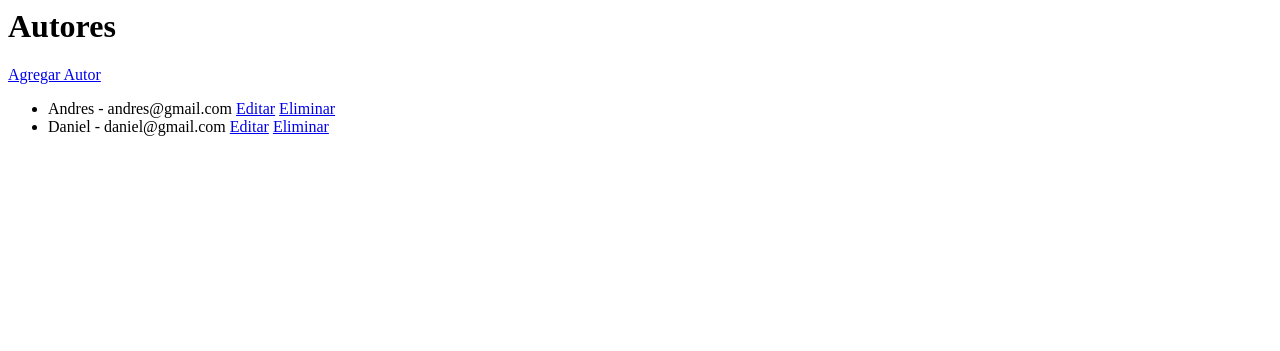
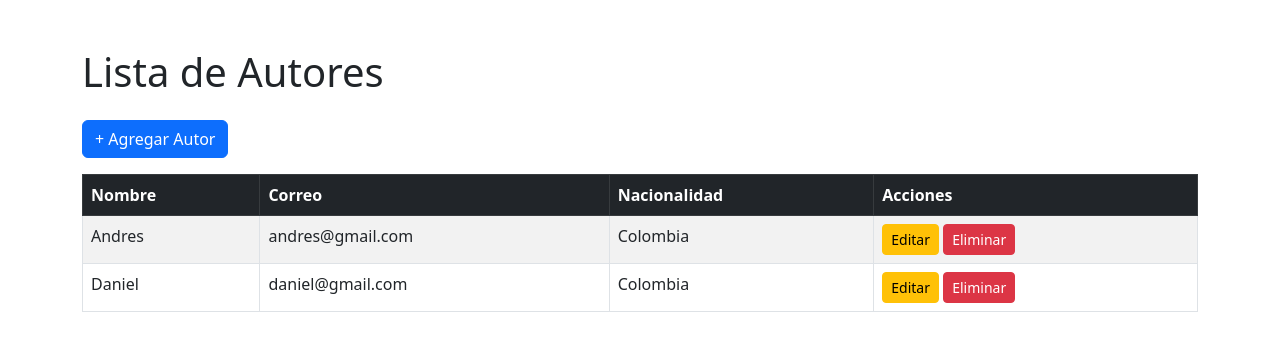
Before and after one commit to AndresRios123/proyecto-libros-django, a Django app: page /autores/ in a window 1280 px wide. Shown: the top 351 px of the page. Run offline with Django 5.2, Linux system fonts and the light colour scheme; data comes from the database, SQL or seed files in the repository; both versions use the stored data as it was after the commit.

Commit message:
se han agregado template autor y form autor

```diff
--- a/proyecto/gestion/templates/gestion/lista-autores.html
+++ b/proyecto/gestion/templates/gestion/lista-autores.html
@@ -1,10 +1,44 @@
-<h1>Autores</h1>
-<a href="{% url 'crear_autor' %}">Agregar Autor</a>
-<ul>
-{% for autor in autores %}
- <li>{{ autor.nombre }} - {{ autor.correo }}
- <a href="{% url 'editar_autor' autor.pk %}">Editar</a>
- <a href="{% url 'eliminar_autor' autor.pk %}">Eliminar</a>
- </li>
-{% endfor %}
-</ul>
+<!DOCTYPE html>
+<html>
+<head>
+    <title>Autores</title>
+    <link href="https://cdn.jsdelivr.net/npm/bootstrap@5.3.0/dist/css/bootstrap.min.css" rel="stylesheet">
+</head>
+<body class="container mt-5">
+
+    <h1 class="mb-4">Lista de Autores</h1>
+
+    <a href="{% url 'crear_autor' %}" class="btn btn-primary mb-3">
+        + Agregar Autor
+    </a>
+
+    <table class="table table-bordered table-striped">
+        <thead class="table-dark">
+            <tr>
+                <th>Nombre</th>
+                <th>Correo</th>
+                <th>Nacionalidad</th>
+                <th>Acciones</th>
+            </tr>
+        </thead>
+        <tbody>
+            {% for autor in autores %}
+            <tr>
+                <td>{{ autor.nombre }}</td>
+                <td>{{ autor.correo }}</td>
+                <td>{{ autor.nacionalidad }}</td>
+                <td>
+                    <a href="{% url 'editar_autor' autor.pk %}" class="btn btn-warning btn-sm">Editar</a>
+                    <a href="{% url 'eliminar_autor' autor.pk %}" class="btn btn-danger btn-sm">Eliminar</a>
+                </td>
+            </tr>
+            {% empty %}
+            <tr>
+                <td colspan="4" class="text-center">No hay autores registrados</td>
+            </tr>
+            {% endfor %}
+        </tbody>
+    </table>
+
+</body>
+</html>
--- a/proyecto/gestion/views.py
+++ b/proyecto/gestion/views.py
@@ -1,34 +1,48 @@
 from django.shortcuts import render, redirect, get_object_or_404
 from .models import Autor, Libro
 from .forms import AutorForm, LibroForm
-# Create your views here.
 
-# CRUD Autores
+
 def lista_autores(request):
     autores = Autor.objects.all()
-    return render(request,'gestion/lista-autores.html',{'autores':autores})
+    return render(request, 'gestion/lista-autores.html', {'autores': autores})
+
+
 def crear_autor(request):
-    if request.method=='POST':
+    if request.method == 'POST':
         form = AutorForm(request.POST)
-    if form.is_valid():
-        form.save()
-        return redirect('lista_autores')
+        if form.is_valid():
+            form.save()
+            return redirect('lista_autores')
+        else:
+            print(form.errors)  # 👈 para ver errores en consola
     else:
         form = AutorForm()
-    return render(request,'gestion/autor_form.html',{'form':form})
+
+    return render(request, 'gestion/autor_form.html', {'form': form})
+
+
 def editar_autor(request, pk):
     autor = get_object_or_404(Autor, pk=pk)
-    if request.method=='POST':
+
+    if request.method == 'POST':
         form = AutorForm(request.POST, instance=autor)
-    if form.is_valid():
-        form.save()
-        return redirect('lista_autores')
+        if form.is_valid():
+            form.save()
+            return redirect('lista_autores')
+        else:
+            print(form.errors)
     else:
         form = AutorForm(instance=autor)
-    return render(request,'gestion/autor_form.html',{'form':form})
+
+    return render(request, 'gestion/autor_form.html', {'form': form})
+
+
 def eliminar_autor(request, pk):
     autor = get_object_or_404(Autor, pk=pk)
-    if request.method=='POST':
+
+    if request.method == 'POST':
         autor.delete()
         return redirect('lista_autores')
-    return render(request,'gestion/autor_confirm_delete.html',{'autor':autor})
+
+    return render(request, 'gestion/autor_confirm_delete.html', {'autor': autor})
```
Also changed, not shown: proyecto/gestion/forms.py (+7 -0 lines), proyecto/gestion/templates/gestion/autor_form.html (added, +52 -0 lines), proyecto/db.sqlite3.
